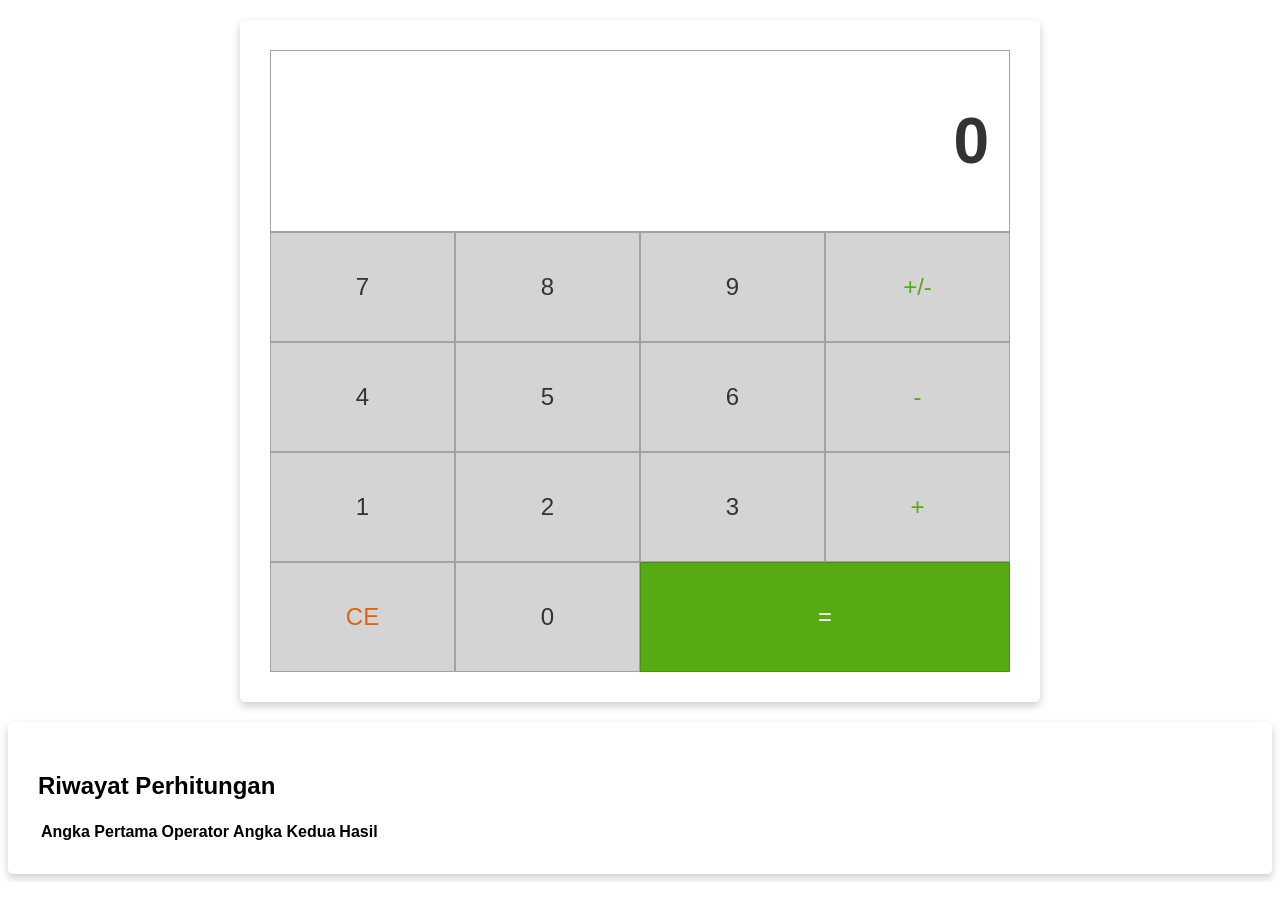
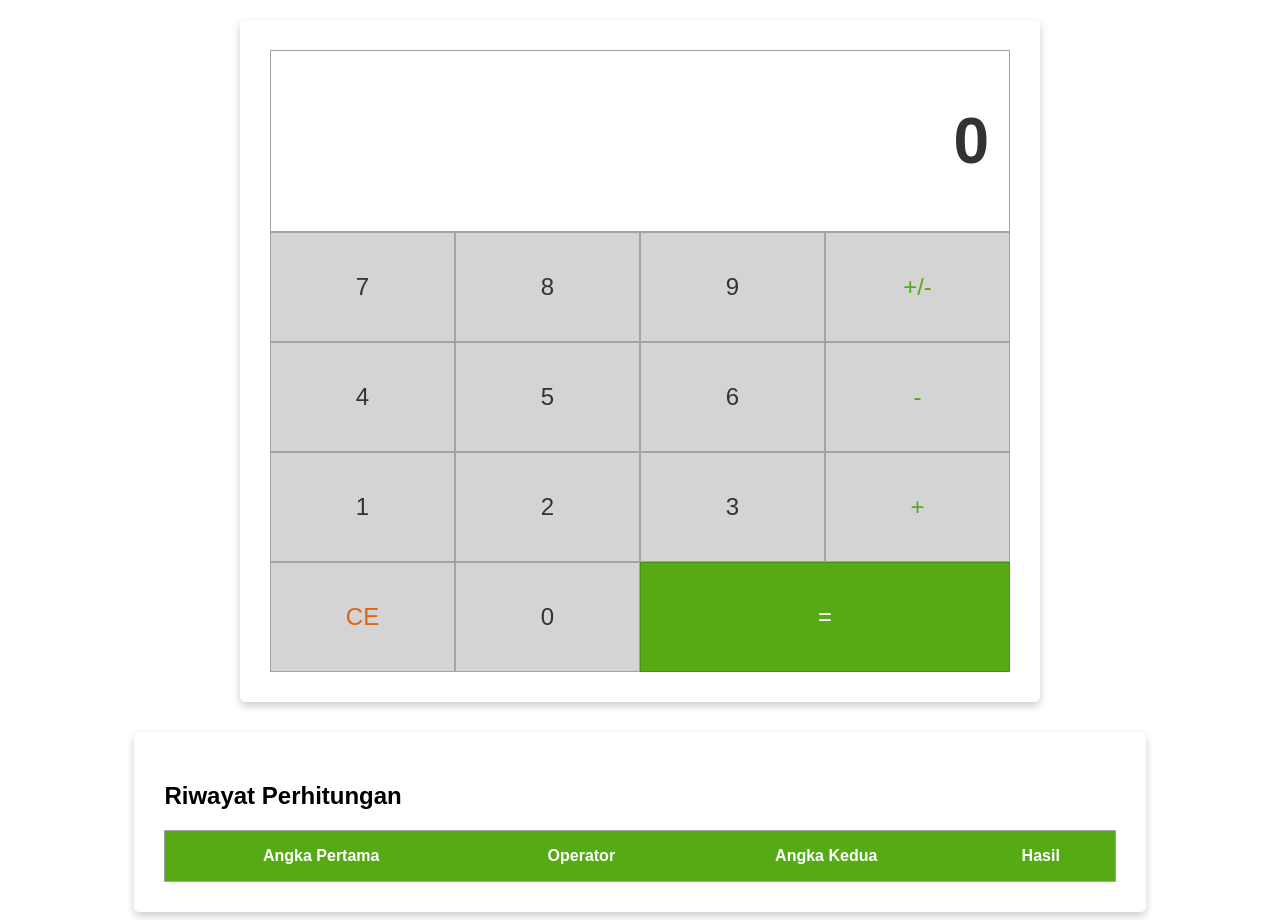
Before and after one commit to adevaraz/web-calculator, a plain HTML site: page index.html in a window 1280 px wide. Before the commit the page ends 882 px from the top, so only its background shows below. Drawn offline with Linux system fonts and the light colour scheme.

Commit message:
applying style to calculation history table

```diff
--- a/assets/style.css
+++ b/assets/style.css
@@ -70,4 +70,36 @@ body {
     .button {
         padding: 10px;
     }
+
+    .history {
+        width: 100%;
+    }
 }
+
+.history {
+    width: 80%;
+    margin: 30px auto 0 auto;
+    overflow: scroll;
+}
+
+table {
+    border-collapse: collapse;
+    border-spacing: 0;
+    width: 100%;
+    border: 1px solid #a3a3a3;
+}
+
+th,
+td {
+    text-align: center;
+    padding: 16px;
+}
+
+th {
+    background-color: #56ab15;
+    color: white;
+}
+
+tr:nth-child(even) {
+    background-color: #d2d2d2;
+}
--- a/index.html
+++ b/index.html
@@ -51,6 +51,7 @@
             </table>
         </div>
 
+        <script src="assets/storage.js"></script>
         <script src="assets/calculator.js"></script>
     </body>
 </html>
```
